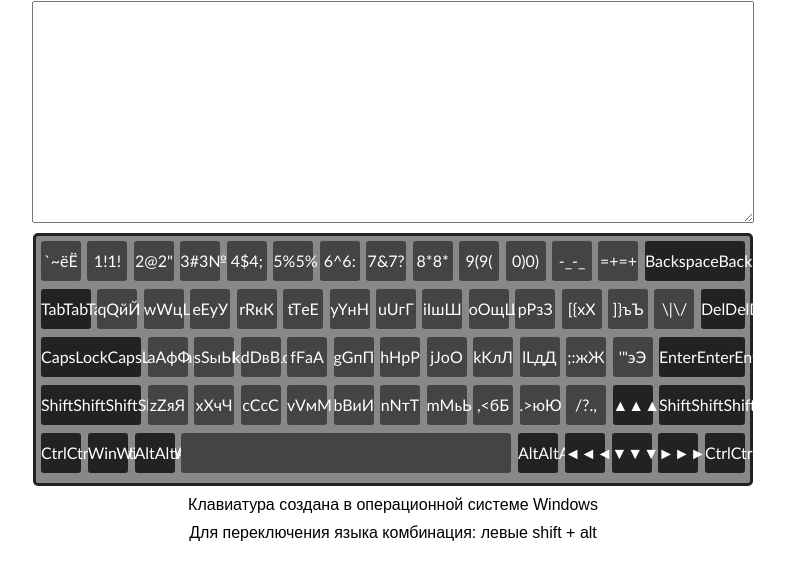
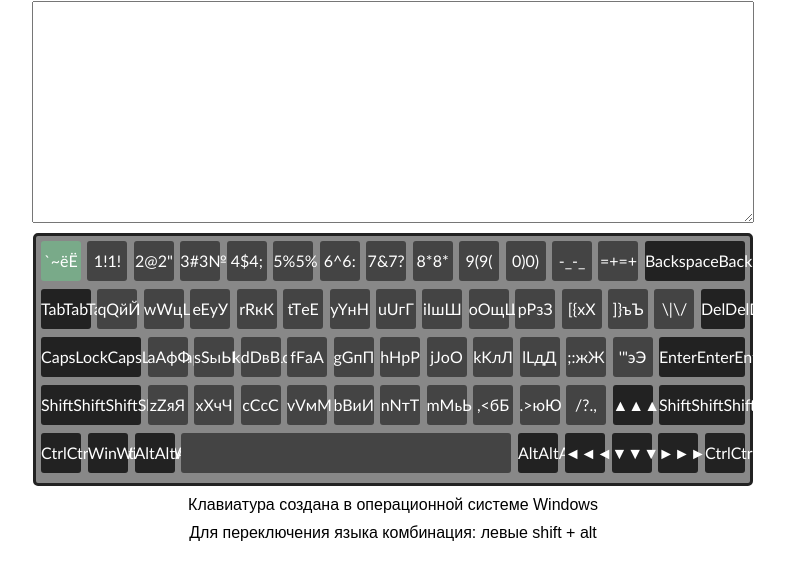
Before and after one commit to NikitaVirachev/Virtual-Keyboard, a website built with webpack: page src/index.html in a window 1280 px wide. In both pictures the pointer is over the element 308 px from the left and 314 px from the top of the page. Shown: the part 54-634 px from the top of the page, without its empty margins (247-1032 px from the left). Built offline with nearby package versions, Linux system fonts and the light colour scheme.

Commit message:
feat: add hover effect on buttons

```diff
--- a/src/assets/styles/abstracts/_variables.scss
+++ b/src/assets/styles/abstracts/_variables.scss
@@ -2,3 +2,4 @@
 $dark-fill: #222222;
 $light-fill: #888888;
 $medium-fill: #444444;;
+$primary: #79aa89;
--- a/src/assets/styles/components/_key.scss
+++ b/src/assets/styles/components/_key.scss
@@ -6,6 +6,10 @@
     color: #ffffff;
     cursor: pointer;
     border-radius: 3px;
+    &:hover{
+        background-color: $primary;
+        transition: border-radius 0.3s, background-color 0.3s;
+    }
 }
 
 .standard{
```
